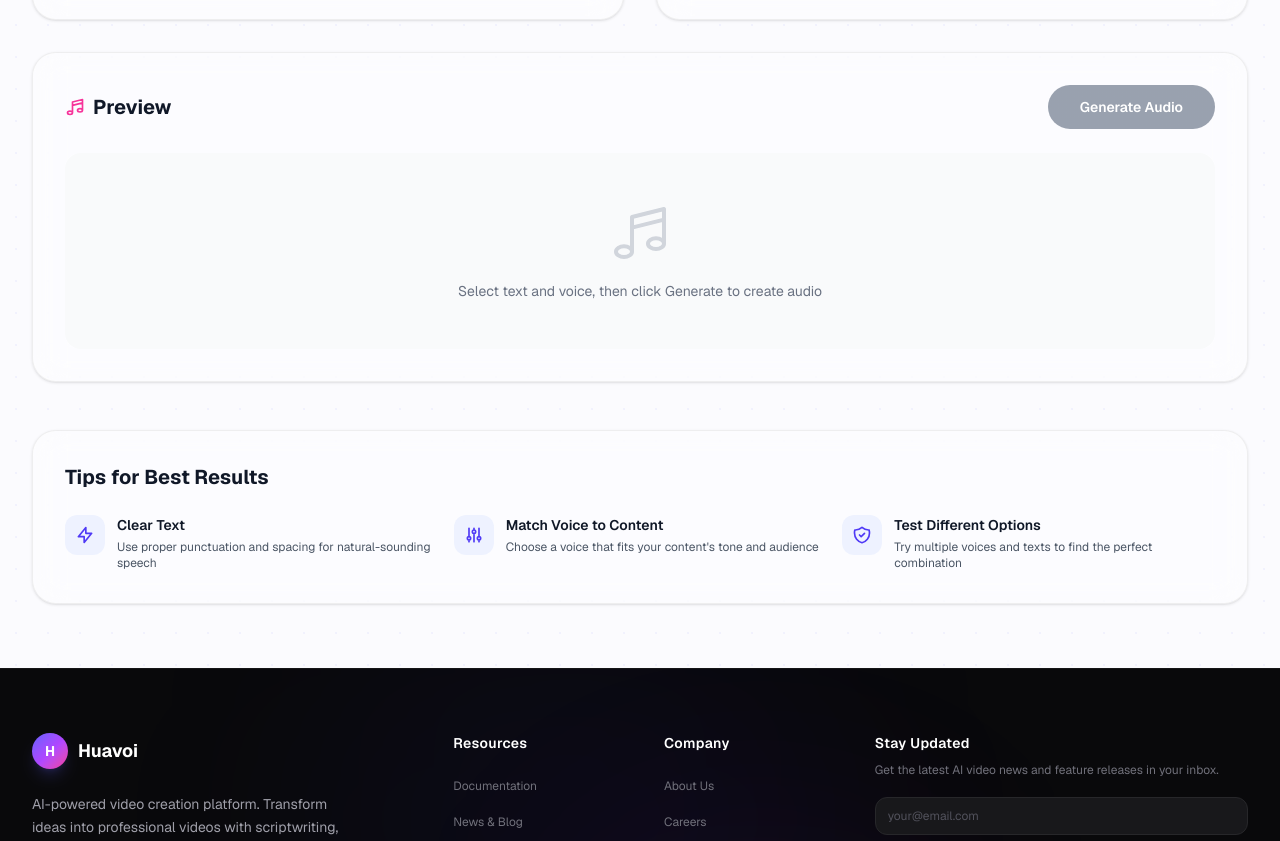
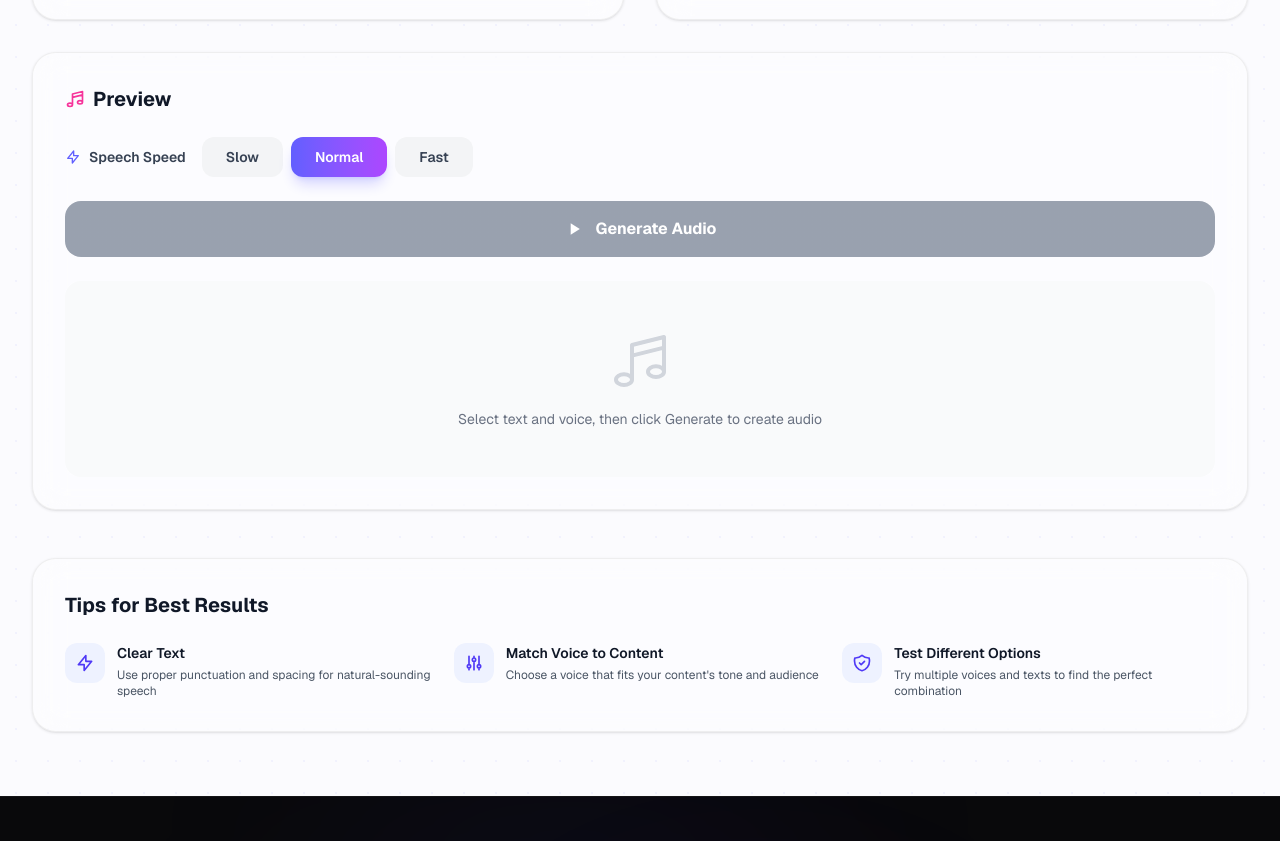
Before and after one commit to szj10/official-landing, a Next.js app: page /playground in a window 1280 px wide. Shown: the part 919-1760 px from the top of the page. Built offline with nearby package versions, Linux system fonts and the light colour scheme.

Commit message:
add speedSection

```diff
--- a/public/locales/chs/playground.json
+++ b/public/locales/chs/playground.json
@@ -30,6 +30,12 @@
       "playRecorded": "播放录音",
       "stopRecorded": "停止播放",
       "recordedPreview": "录音试听"
+    },
+    "speedSection": {
+      "title": "语速",
+      "slow": "慢速",
+      "normal": "正常",
+      "fast": "快速"
     },
     "preview": {
       "title": "预览",
--- a/public/locales/cht/playground.json
+++ b/public/locales/cht/playground.json
@@ -30,6 +30,12 @@
       "playRecorded": "播放錄音",
       "stopRecorded": "停止播放",
       "recordedPreview": "錄音試聽"
+    },
+    "speedSection": {
+      "title": "語速",
+      "slow": "慢速",
+      "normal": "正常",
+      "fast": "快速"
     },
     "preview": {
       "title": "預覽",
--- a/public/locales/de/playground.json
+++ b/public/locales/de/playground.json
@@ -30,6 +30,12 @@
       "playRecorded": "Aufnahme abspielen",
       "stopRecorded": "Wiedergabe stoppen",
       "recordedPreview": "Vorschau der Aufnahme"
+    },
+    "speedSection": {
+      "title": "Sprechgeschwindigkeit",
+      "slow": "Langsam",
+      "normal": "Normal",
+      "fast": "Schnell"
     },
     "preview": {
       "title": "Vorschau",
--- a/public/locales/en/playground.json
+++ b/public/locales/en/playground.json
@@ -30,6 +30,12 @@
       "playRecorded": "Play Recording",
       "stopRecorded": "Stop Playback",
       "recordedPreview": "Recorded Voice Preview"
+    },
+    "speedSection": {
+      "title": "Speech Speed",
+      "slow": "Slow",
+      "normal": "Normal",
+      "fast": "Fast"
     },
     "preview": {
       "title": "Preview",
--- a/public/locales/es/playground.json
+++ b/public/locales/es/playground.json
@@ -30,6 +30,12 @@
       "playRecorded": "Reproducir Grabación",
       "stopRecorded": "Detener Reproducción",
       "recordedPreview": "Vista Previa de Grabación"
+    },
+    "speedSection": {
+      "title": "Velocidad de Voz",
+      "slow": "Lento",
+      "normal": "Normal",
+      "fast": "Rápido"
     },
     "preview": {
       "title": "Vista Previa",
--- a/public/locales/fr/playground.json
+++ b/public/locales/fr/playground.json
@@ -30,6 +30,12 @@
       "playRecorded": "Lire l'enregistrement",
       "stopRecorded": "Arrêter la lecture",
       "recordedPreview": "Aperçu de l'enregistrement"
+    },
+    "speedSection": {
+      "title": "Vitesse de Parole",
+      "slow": "Lent",
+      "normal": "Normal",
+      "fast": "Rapide"
     },
     "preview": {
       "title": "Aperçu",
--- a/public/locales/ja/playground.json
+++ b/public/locales/ja/playground.json
@@ -30,6 +30,12 @@
       "playRecorded": "録音を再生",
       "stopRecorded": "再生を停止",
       "recordedPreview": "録音した音声の試聴"
+    },
+    "speedSection": {
+      "title": "音声速度",
+      "slow": "遅い",
+      "normal": "普通",
+      "fast": "速い"
     },
     "preview": {
       "title": "プレビュー",
--- a/public/locales/ko/playground.json
+++ b/public/locales/ko/playground.json
@@ -30,6 +30,12 @@
       "playRecorded": "녹음 듣기",
       "stopRecorded": "재생 중지",
       "recordedPreview": "녹음된 음성 미리듣기"
+    },
+    "speedSection": {
+      "title": "음성 속도",
+      "slow": "느리게",
+      "normal": "보통",
+      "fast": "빠르게"
     },
     "preview": {
       "title": "미리보기",
--- a/src/app/playground/PlaygroundContent.tsx
+++ b/src/app/playground/PlaygroundContent.tsx
@@ -168,6 +168,9 @@ export default function PlaygroundContent() {
   // --- Voice state ---
   const [selectedVoice, setSelectedVoice] = useState<string | null>("voice1");
   const [playingVoicePreview, setPlayingVoicePreview] = useState<string | null>(null);
+
+  // --- Speed state ---
+  const [speed, setSpeed] = useState<"slow" | "normal" | "fast">("normal");
 
   // --- Voice panel toggle: "stock" shows sample voices, "custom" shows recording ---
   const [activeVoicePanel, setActiveVoicePanel] = useState<"stock" | "custom">("stock");
@@ -475,6 +478,10 @@ export default function PlaygroundContent() {
     if (hasVoice && !voice) return;
     const language = hasVoice ? voice!.language : locale;
 
+    // Calculate rate based on speed setting
+    const rateMap = { slow: 0.3, normal: 0.5, fast: 0.8 };
+    const rate = rateMap[speed];
+
     setIsGenerating(true);
     setGenerationStatus(null);
     setAudioUrl(null);
@@ -492,8 +499,8 @@ export default function PlaygroundContent() {
 
     try {
       const requestBody = hasVoice
-        ? { text, voice_id: voice!.backendVoiceId, language }
-        : { text, anonymous_voice_id: anonymousVoiceId, language };
+        ? { text, voice_id: voice!.backendVoiceId, language, rate }
+        : { text, anonymous_voice_id: anonymousVoiceId, language, rate };
 
       const res = await fetch("/api/v1/playground/tts", {
         method: "POST",
@@ -812,6 +819,7 @@ export default function PlaygroundContent() {
                     key={voice.id}
                     onClick={() => {
                       setSelectedVoice(voice.id);
+                      handleVoicePreview(voice.id);
                     }}
                     className={`flex items-center gap-3 px-4 py-3 rounded-xl transition-all duration-200 cursor-pointer ${
                       selectedVoice === voice.id && !recordedAudioBlob
@@ -1080,7 +1088,8 @@ export default function PlaygroundContent() {
 
       {/* === Preview / Generation Panel === */}
       <div className="mt-8 glass-panel rounded-3xl p-8 shadow-sm">
-        <div className="flex flex-col sm:flex-row items-center justify-between gap-4 mb-6">
+        <div className="flex flex-col gap-6 mb-6">
+          <div className="flex flex-col sm:flex-row items-center justify-between gap-4">
             <h2 className="text-xl font-bold text-gray-900 dark:text-white flex items-center gap-2">
               <svg
                 className="w-5 h-5 text-pink-500"
@@ -1097,14 +1106,69 @@ export default function PlaygroundContent() {
               </svg>
               {t("playground.preview.title")}
             </h2>
+          </div>
+
+          {/* Speed Selector */}
+          <div className="flex flex-col sm:flex-row items-start sm:items-center gap-4">
+            <label className="text-sm font-semibold text-gray-700 dark:text-zinc-300 flex items-center gap-2">
+              <svg
+                className="w-4 h-4 text-indigo-500"
+                fill="none"
+                stroke="currentColor"
+                viewBox="0 0 24 24"
+              >
+                <path
+                  strokeLinecap="round"
+                  strokeLinejoin="round"
+                  strokeWidth={2}
+                  d="M13 10V3L4 14h7v7l9-11h-7z"
+                />
+              </svg>
+              {t("playground.speedSection.title")}
+            </label>
+            <div className="flex gap-2 w-full sm:w-auto">
+              <button
+                onClick={() => setSpeed("slow")}
+                className={`flex-1 sm:flex-none px-6 py-2.5 rounded-xl font-semibold text-sm transition-all duration-200 ${
+                  speed === "slow"
+                    ? "bg-gradient-to-r from-blue-500 to-cyan-500 text-white shadow-lg shadow-blue-500/25"
+                    : "bg-gray-100 dark:bg-zinc-800 text-gray-700 dark:text-zinc-300 hover:bg-gray-200 dark:hover:bg-zinc-700"
+                }`}
+              >
+                {t("playground.speedSection.slow")}
+              </button>
+              <button
+                onClick={() => setSpeed("normal")}
+                className={`flex-1 sm:flex-none px-6 py-2.5 rounded-xl font-semibold text-sm transition-all duration-200 ${
+                  speed === "normal"
+                    ? "bg-gradient-to-r from-indigo-500 to-purple-500 text-white shadow-lg shadow-indigo-500/25"
+                    : "bg-gray-100 dark:bg-zinc-800 text-gray-700 dark:text-zinc-300 hover:bg-gray-200 dark:hover:bg-zinc-700"
+                }`}
+              >
+                {t("playground.speedSection.normal")}
+              </button>
+              <button
+                onClick={() => setSpeed("fast")}
+                className={`flex-1 sm:flex-none px-6 py-2.5 rounded-xl font-semibold text-sm transition-all duration-200 ${
+                  speed === "fast"
+                    ? "bg-gradient-to-r from-pink-500 to-red-500 text-white shadow-lg shadow-pink-500/25"
+                    : "bg-gray-100 dark:bg-zinc-800 text-gray-700 dark:text-zinc-300 hover:bg-gray-200 dark:hover:bg-zinc-700"
+                }`}
+              >
+                {t("playground.speedSection.fast")}
+              </button>
+            </div>
+          </div>
+
+          {/* Generate Button - More Prominent */}
           <button
             onClick={handleGenerate}
             disabled={!canGenerate}
-            className="w-full sm:w-auto bg-gradient-to-r from-indigo-600 to-purple-600 hover:from-indigo-700 hover:to-purple-700 disabled:from-gray-400 disabled:to-gray-400 text-white px-8 py-3 rounded-full transition-all duration-200 font-semibold shadow-lg shadow-indigo-500/25 hover:shadow-indigo-500/35 disabled:shadow-none hover:-translate-y-0.5 disabled:hover:translate-y-0 active:translate-y-0 text-sm disabled:cursor-not-allowed"
+            className="w-full bg-gradient-to-r from-indigo-600 to-purple-600 hover:from-indigo-700 hover:to-purple-700 disabled:from-gray-400 disabled:to-gray-400 text-white px-8 py-4 rounded-2xl transition-all duration-200 font-bold text-base shadow-2xl shadow-indigo-500/30 hover:shadow-indigo-500/50 disabled:shadow-none hover:scale-[1.02] disabled:hover:scale-100 active:scale-[0.98] disabled:cursor-not-allowed flex items-center justify-center gap-3"
           >
             {isGenerating ? (
-              <span className="flex items-center justify-center gap-2">
-                <svg className="animate-spin w-4 h-4" fill="none" viewBox="0 0 24 24">
+              <>
+                <svg className="animate-spin w-5 h-5" fill="none" viewBox="0 0 24 24">
                   <circle
                     className="opacity-25"
                     cx="12"
@@ -1119,10 +1183,15 @@ export default function PlaygroundContent() {
                     d="M4 12a8 8 0 018-8V0C5.373 0 0 5.373 0 12h4zm2 5.291A7.962 7.962 0 014 12H0c0 3.042 1.135 5.824 3 7.938l3-2.647z"
                   />
                 </svg>
-                {statusLabel() || t("playground.preview.generating")}
-              </span>
+                <span>{statusLabel() || t("playground.preview.generating")}</span>
+              </>
             ) : (
-              t("playground.preview.generate")
+              <>
+                <svg className="w-5 h-5" fill="currentColor" viewBox="0 0 24 24">
+                  <path d="M8 5v14l11-7z" />
+                </svg>
+                <span>{t("playground.preview.generate")}</span>
+              </>
             )}
           </button>
         </div>
```
Lines whose indentation alone changed are shown as unchanged.
